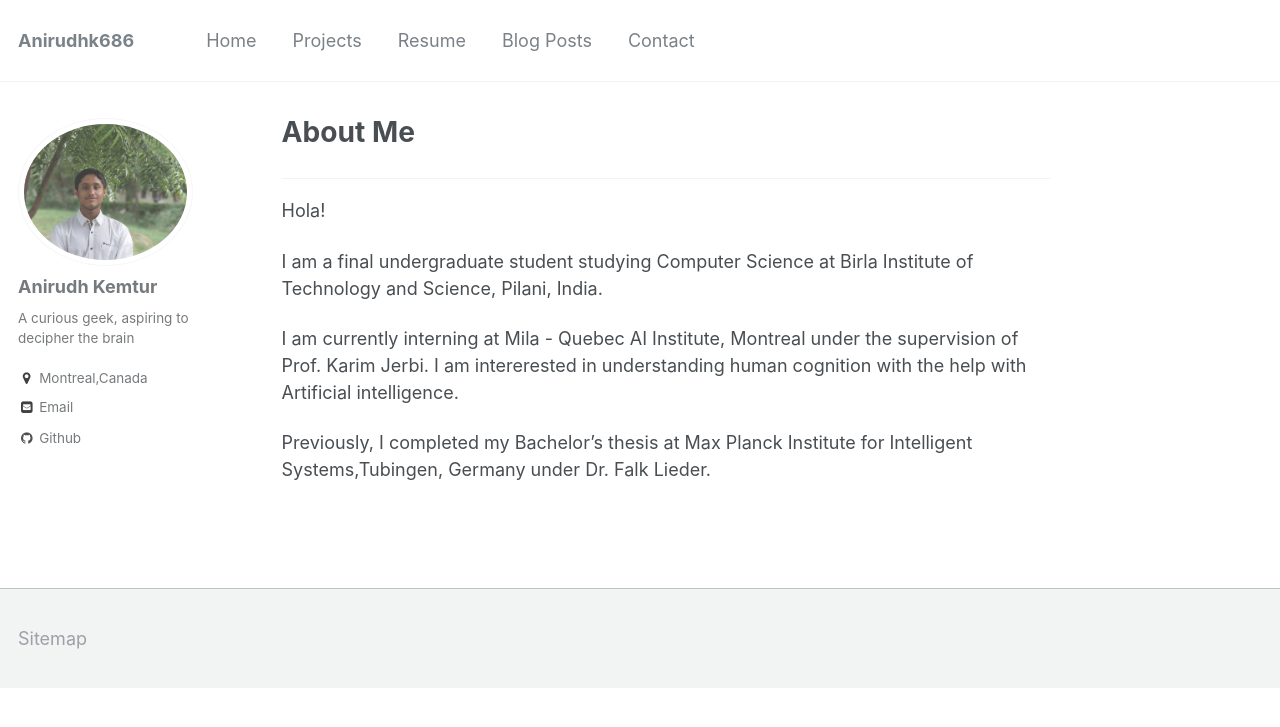
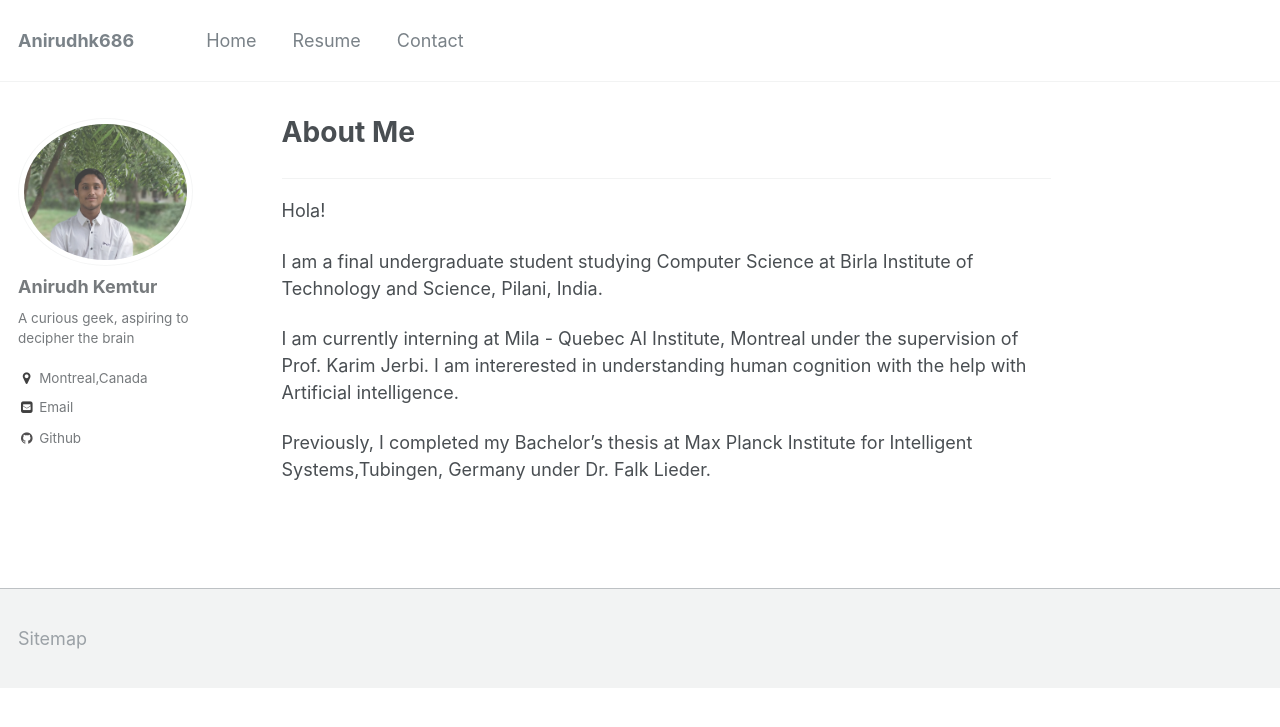
Before and after one commit to anirudhk686/anirudhk686.github.io, a Jekyll site: the page built from _pages/about.md, in a window 1280 px wide. Shown: the top 727 px of the page. Built offline with Jekyll 4.4.1, drawn with Linux system fonts in a browser that asks for light colours.

Commit message:
Update navigation.yml

```diff
--- a/_data/navigation.yml
+++ b/_data/navigation.yml
@@ -3,14 +3,8 @@ main:
   - title: "Home"
     url: #
 
-  - title: "Projects"
-    url: /Projects/
-
   - title: "Resume"
     url: /files/Anirudh_resume.pdf
 
-  - title: "Blog Posts"
-    url: /Blog Posts/
-
   - title: "Contact"
     url: /Contact/
```
